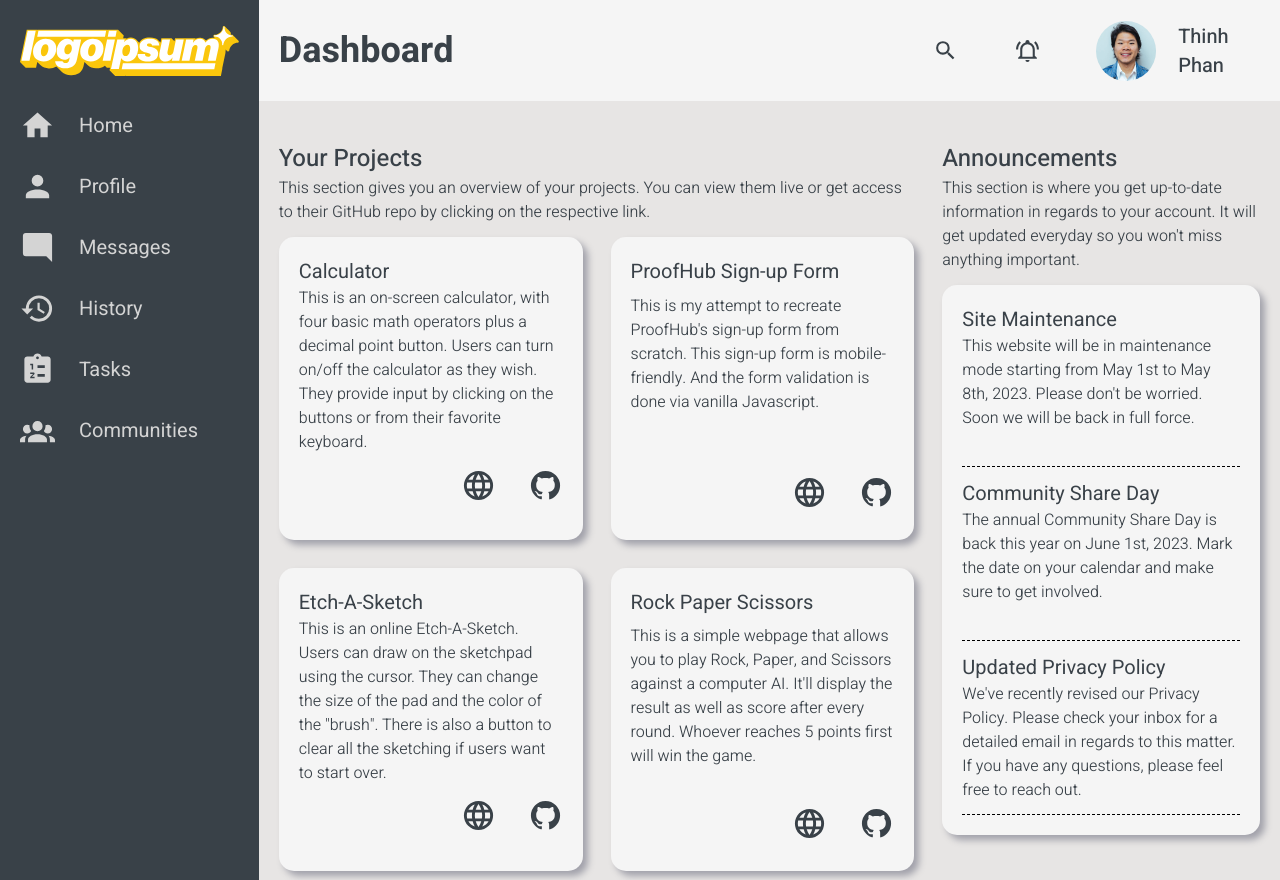
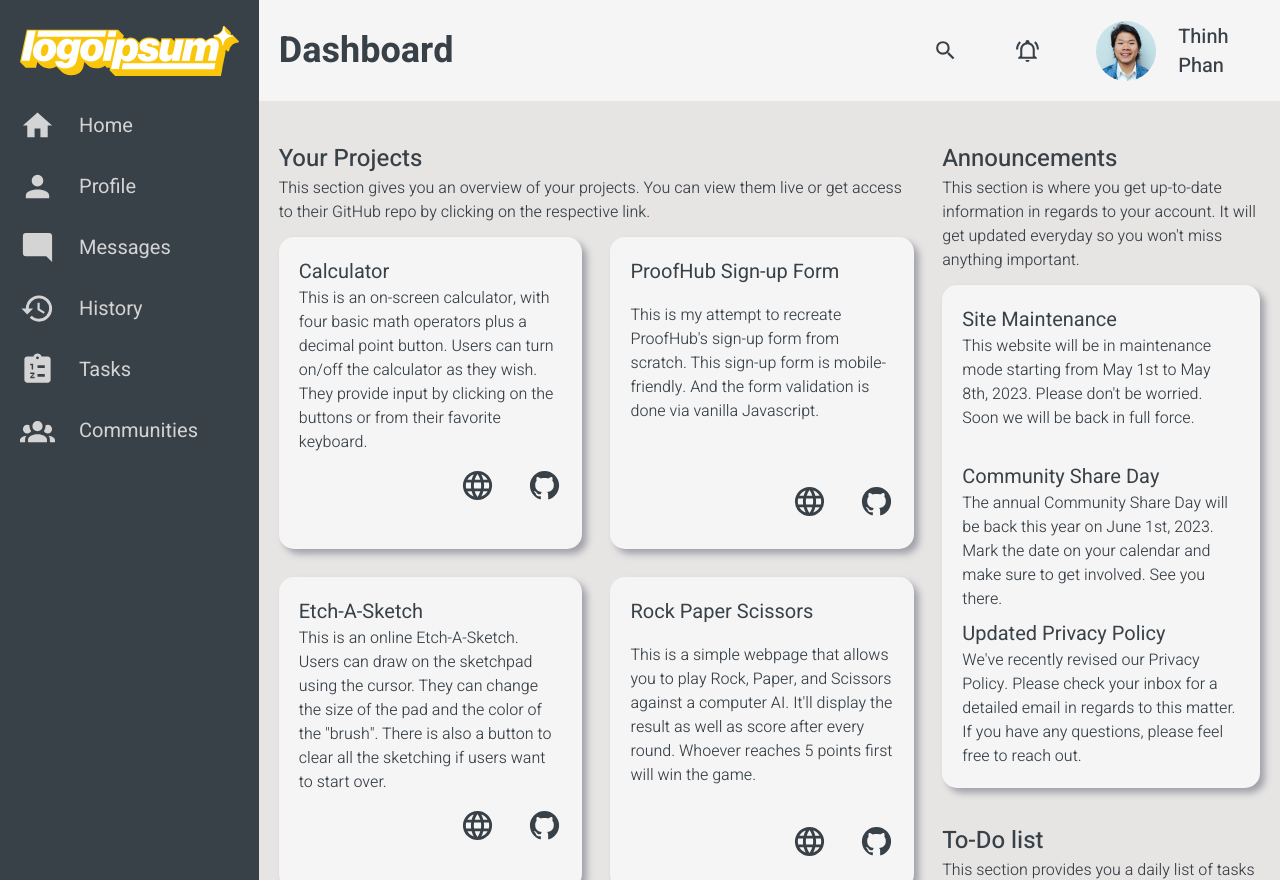
Before and after one commit to teephan91/dashboard, a plain HTML site: page index.html in a window 1280 px wide. Shown: the top 880 px of the page. Drawn offline with Linux system fonts and the light colour scheme.

Commit message:
Fix alignment between containers inside content

```diff
--- a/css/style.css
+++ b/css/style.css
@@ -28,7 +28,7 @@ label {
 /* Main Container */
 .main {
     display: grid;
-    grid-template-columns: repeat(6, 1fr);
+    grid-template-columns: 0.25fr 1fr 0.5fr;
     grid-template-rows: 0.5fr 2fr;
     height: 100vh;
 }
@@ -84,7 +84,7 @@ label {
 .header {
     display: grid;
     grid-column: 2 / -1;
-    grid-row:  1;
+    grid-row: 1;
     grid-template-columns: 1fr 0.5fr;
     font-family: Heebo, sans-serif;
     color: #394148;
@@ -128,7 +128,7 @@ label {
     grid-row: 2 / 3;
     display: grid;
     grid-template-columns: 1fr 0.5fr;
-    grid-template-rows: repeat(2, 1fr);
+    grid-template-rows: auto auto;
     gap: 1.75rem;
     font-family: Heebo, sans-serif;
     color: #394148;
@@ -168,7 +168,7 @@ label {
             background-color: #f5f5f5;
             display: grid;
             grid-template-columns: 1fr;
-            grid-template-rows: 0.2fr 1fr 0.25fr;
+            grid-template-rows: 0.25fr 1fr 0.25fr;
         }
 
         .project > div h3 {
@@ -204,14 +204,14 @@ label {
             display: grid;
             grid-template-columns: 1fr;
             grid-template-rows: repeat(3, 1fr);
-            gap: 0.75rem;
+            gap: 0.5rem;
             background-color: #f5f5f5;
         }
 
-        .announcements > div > div {
+        /* .announcements > div > div {
             border-bottom: 1px dashed black;
             padding-bottom: 0.75rem;
-        }
+        } */
 
         .announcements h3 {
             font-weight: 400;
@@ -227,6 +227,10 @@ label {
         grid-column: 2;
         grid-row: 2;
     }
+
+        .todolist > h2 {
+            margin: 0;
+        }
         .todolist > p {
             margin-bottom: 0.83em;
         }
--- a/index.html
+++ b/index.html
@@ -124,7 +124,7 @@
                     </div>
                     <div>
                         <h3>Community Share Day</h3>
-                        <p>The annual Community Share Day is back this year on June 1st, 2023. Mark the date on your calendar and make sure to get involved.</p>
+                        <p>The annual Community Share Day will be back this year on June 1st, 2023. Mark the date on your calendar and make sure to get involved. See you there.</p>
                     </div>
                     <div>
                         <h3>Updated Privacy Policy</h3>
```
